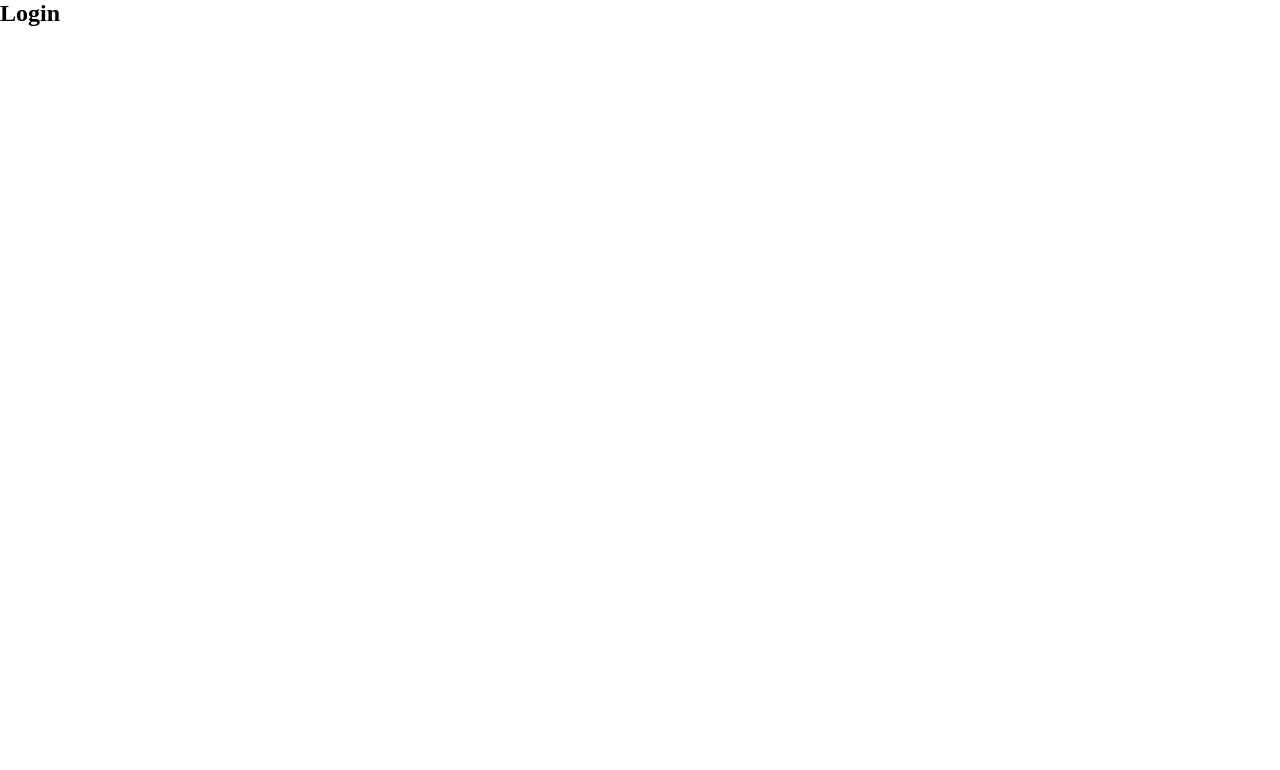
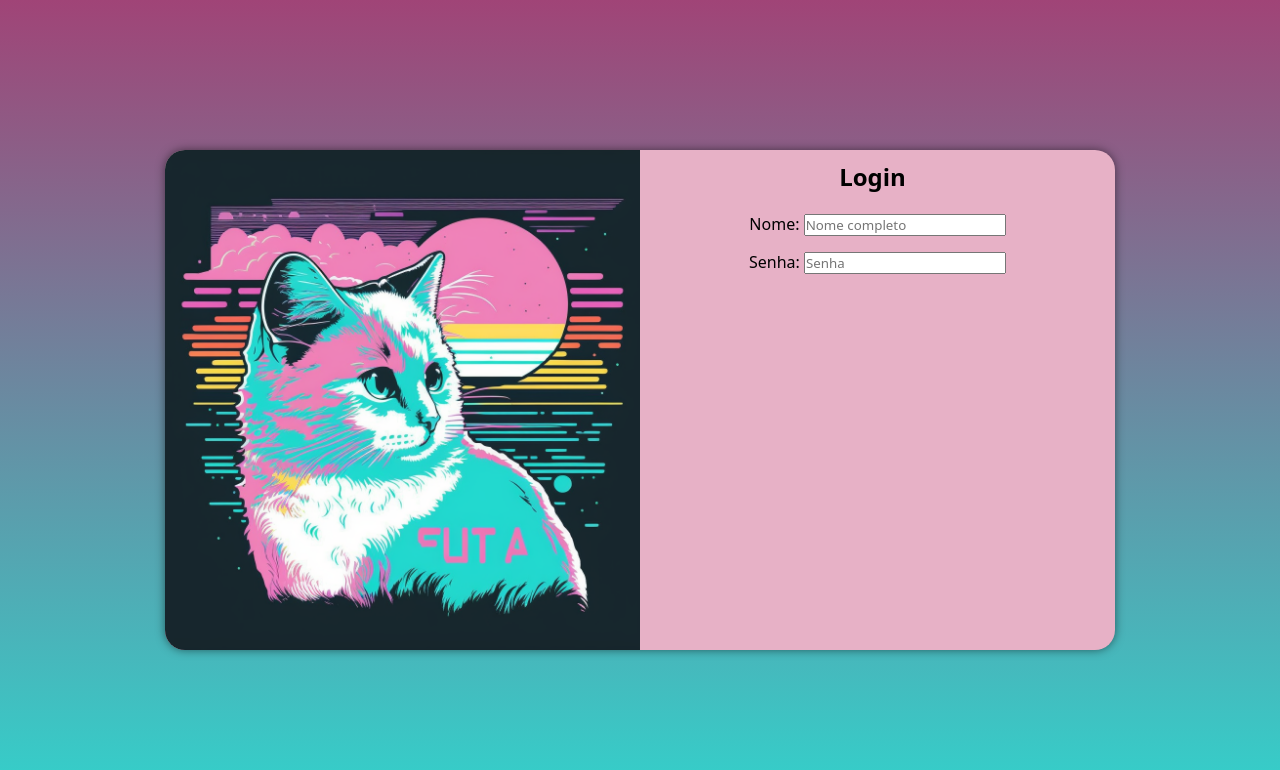
Before and after one commit to Rodolfo-Henrique/projeto-login, a plain HTML site: page index.html in a window 1280 px wide. Drawn offline with Linux system fonts and the light colour scheme.

Commit message:
Atualização de atividades

```diff
--- a/index.html
+++ b/index.html
@@ -10,14 +10,23 @@
 
 <body>
     <main>
-        <section>
+        <section id="login">
             <div id="image">
 
             </div>
-            <div id="login">
+            <div id="form">
                 <h1>Login</h1>
             </div>
-            <form action="login.js" method="post"></form>
+            <form action="login.js" method="post">
+                <p>
+                    <label for="name">Nome:</label>
+                    <input type="text" name="name" id="name" placeholder="Nome completo" required>
+                </p>
+                <p>
+                    <label for="password">Senha:</label>
+                    <input type="password" name="password" id="password" placeholder="Senha" required>
+                </p>
+            </form>
         </section>
     </main>
 </body>
--- a/styles/style.css
+++ b/styles/style.css
@@ -1,6 +1,94 @@
 @charset "UTF-8";
 
+/*
+Paleta de cores:
+#1A2832
+#E7B1C6
+#33D1CB
+#7C7AA2
+#A04477
+*/
+
 * {
+    font-family: system-ui, -apple-system, BlinkMacSystemFont, 'Segoe UI', Roboto, Oxygen, Ubuntu, Cantarell, 'Open Sans', 'Helvetica Neue', sans-serif;
     margin: 0px;
     padding: 0px;
+    box-sizing: border-box;
 }
+
+body {
+    background-color: #7C7AA2;
+    width: 100vw;
+    height: 100vh;
+}
+main {
+    position: relative;
+    width: 100vw;
+    height: 100vh;
+}
+#login {
+    position: absolute;
+    top: 50%;
+    left: 50%;
+    transform: translate(-50%, -50%);
+    background-color: #E7B1C6;
+    width: 250px;
+    height: 500px;
+    border-radius: 20px;
+    overflow: hidden;
+    box-shadow: 0px 0px 10px rgba(0, 0, 0, 0.5);
+    transition: width .3s, height .3s;
+    transition-timing-function: ease;
+}
+#image {
+    display: block;
+    background: url("../image/cat-login.png");
+    height: 200px;
+    background-size: cover;
+    background-repeat: no-repeat;
+    background-position: center center;
+}
+#form {
+    display: block;
+    padding: 10px;
+    text-align: center;
+}
+form {
+    display: flex;
+    flex-direction: column;
+    align-items: center;
+    padding: 10px;
+    gap: 15px;
+}
+
+@media screen and (min-width: 768px) and (max-width: 992px) {
+    body {
+        background: linear-gradient(to top, #33D1CB, #A04477);
+    }
+    #login {
+        width: 90vw;
+    }
+    #image {
+        float: left;
+        width: 40%;
+        height: 100%;
+    }
+    #form {
+        float: right;
+        width: 60%;
+    }
+}
+
+@media screen and (min-width: 992px) {
+    body {
+        background: linear-gradient(to top, #33D1CB, #A04477);
+    }
+    #login {
+        width: 950px;
+    }
+    #image {
+        float: left;
+        width: 50%;
+        height: 100%;
+    }
+}
```
